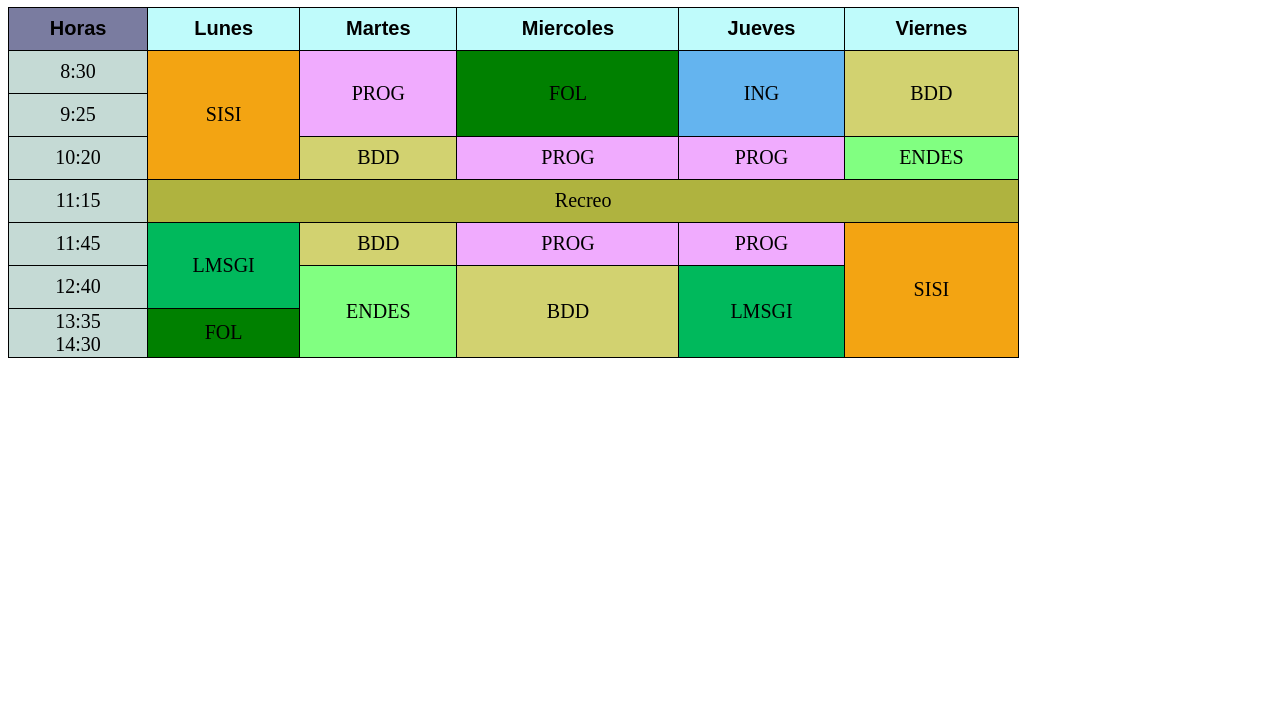
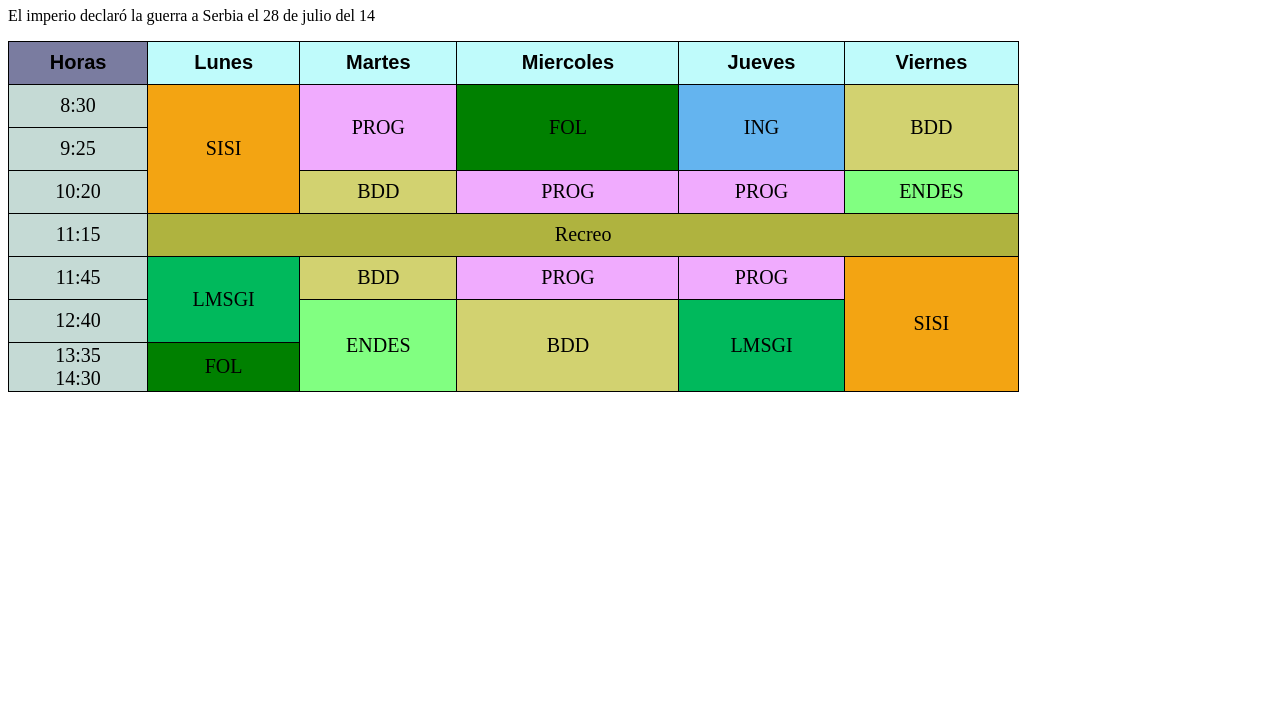
Before and after one commit to Ant0nio98/Repositorio1, a plain HTML site: page index.html in a window 1280 px wide. Shown: the part 73-800 px from the top of the page. Drawn offline with Linux system fonts and the light colour scheme.

Commit message:
Update index.html

```diff
--- a/index.html
+++ b/index.html
@@ -9,6 +9,7 @@
 </head>
 <body>
     <h1>El imperio Austro-Hungaro</h1>
+    <p>El imperio declaró la guerra a Serbia el 28 de julio del 14</p>
     <table id="tabla">
         <tr>
             <th style="background-color:rgba(112, 115, 153, 0.928)">Horas</th>
```
